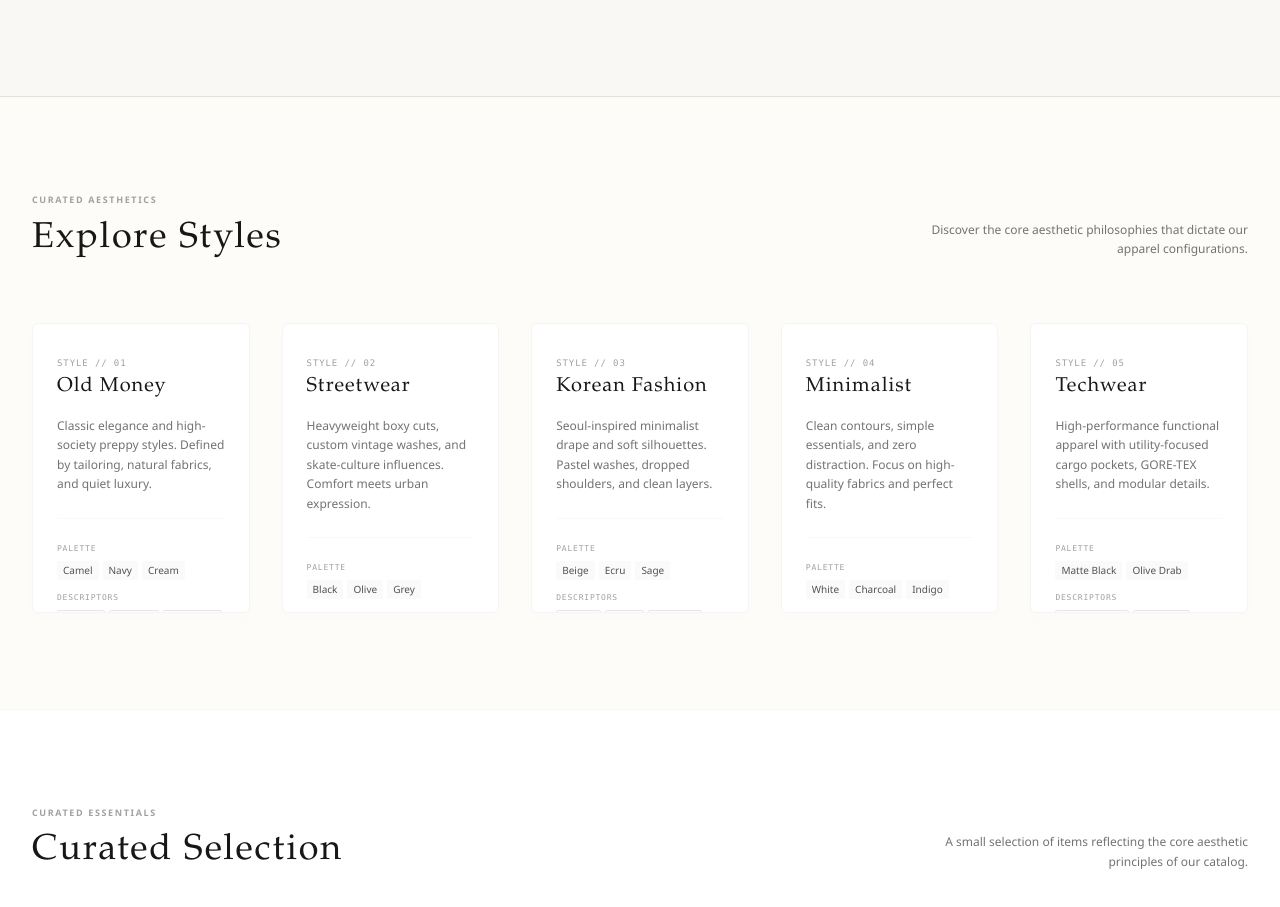
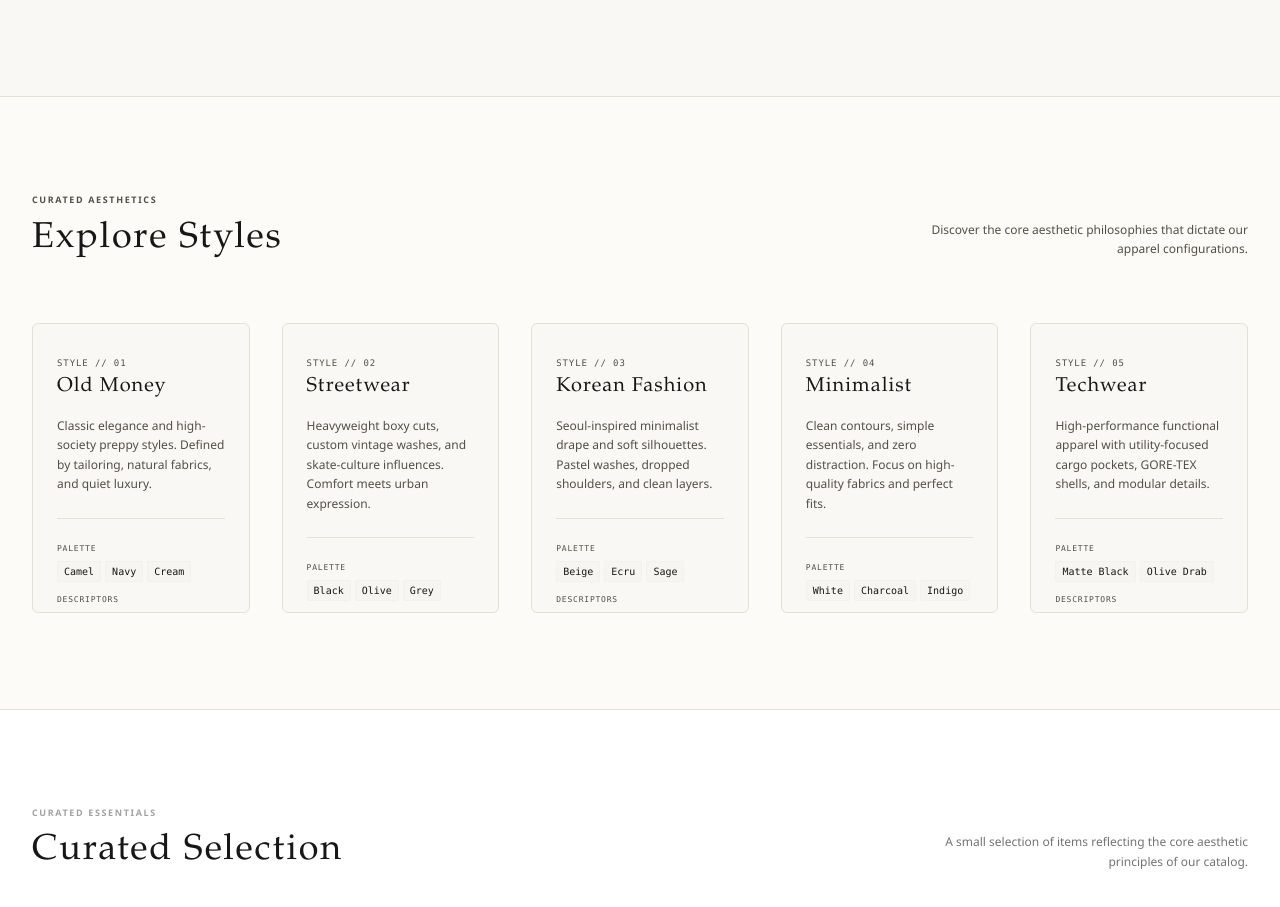
Before and after one commit to Mudassar-Khann/retail-pilot, a Next.js app in the folder frontend/: page / in a window 1280 px wide. Shown: the part 2018-2925 px from the top of the page. Built offline with nearby package versions, Linux system fonts and the light colour scheme; no server answers.

Commit message:
style/refactor: update frontend/components/home/FeaturedCategories.tsx for theme integration and UX enhancements

```diff
--- a/frontend/components/home/FeaturedCategories.tsx
+++ b/frontend/components/home/FeaturedCategories.tsx
@@ -7,52 +7,52 @@ export default function FeaturedCategories() {
       desc: "Classic elegance and high-society preppy styles. Defined by tailoring, natural fabrics, and quiet luxury.",
       colors: ["Camel", "Navy", "Cream"],
       keywords: ["Classy", "Luxury", "Tailored"],
-      bgClass: "bg-amber-50/10"
+      bgClass: "bg-amber-500/5 dark:bg-amber-950/10"
     },
     {
       name: "Streetwear",
       desc: "Heavyweight boxy cuts, custom vintage washes, and skate-culture influences. Comfort meets urban expression.",
       colors: ["Black", "Olive", "Grey"],
       keywords: ["Oversized", "Graphic", "Raw"],
-      bgClass: "bg-slate-50/40"
+      bgClass: "bg-slate-500/5 dark:bg-slate-950/20"
     },
     {
       name: "Korean Fashion",
       desc: "Seoul-inspired minimalist drape and soft silhouettes. Pastel washes, dropped shoulders, and clean layers.",
       colors: ["Beige", "Ecru", "Sage"],
       keywords: ["Drape", "Soft", "Layered"],
-      bgClass: "bg-stone-50/40"
+      bgClass: "bg-stone-500/5 dark:bg-stone-950/20"
     },
     {
       name: "Minimalist",
       desc: "Clean contours, simple essentials, and zero distraction. Focus on high-quality fabrics and perfect fits.",
       colors: ["White", "Charcoal", "Indigo"],
       keywords: ["Clean", "Basic", "Monochrome"],
-      bgClass: "bg-neutral-50/40"
+      bgClass: "bg-neutral-500/5 dark:bg-neutral-950/20"
     },
     {
       name: "Techwear",
       desc: "High-performance functional apparel with utility-focused cargo pockets, GORE-TEX shells, and modular details.",
       colors: ["Matte Black", "Olive Drab"],
       keywords: ["Waterproof", "Tactical", "Nylon"],
-      bgClass: "bg-zinc-50/40"
+      bgClass: "bg-zinc-500/5 dark:bg-zinc-950/20"
     }
   ];
 
   return (
-    <section id="categories" className="py-24 bg-neutral-50/30 border-b border-neutral-100/60">
+    <section id="categories" className="py-24 bg-[var(--background)] border-b border-[var(--border-soft)]">
       <div className="mx-auto max-w-7xl px-4 sm:px-6 lg:px-8 space-y-16">
         {/* Header */}
         <div className="flex flex-col md:flex-row md:items-end justify-between gap-6">
           <div className="space-y-3">
-            <p className="text-[9px] font-semibold tracking-[0.18em] text-neutral-400 uppercase">
+            <p className="text-[9px] font-semibold tracking-[0.18em] text-[var(--text-secondary)] uppercase">
               Curated Aesthetics
             </p>
-            <h2 className="font-serif text-3xl sm:text-4xl font-light tracking-wide text-neutral-900">
+            <h2 className="font-serif text-3xl sm:text-4xl font-light tracking-wide text-[var(--text-primary)]">
               Explore Styles
             </h2>
           </div>
-          <p className="text-xs font-light text-neutral-500 max-w-xs md:text-right leading-relaxed">
+          <p className="text-xs font-light text-[var(--text-secondary)] max-w-xs md:text-right leading-relaxed font-sans">
             Discover the core aesthetic philosophies that dictate our apparel configurations.
           </p>
         </div>
@@ -62,39 +62,39 @@ export default function FeaturedCategories() {
           {categories.map((cat, idx) => (
             <div
               key={cat.name}
-              className={`p-6 border border-neutral-100 bg-white rounded-md flex flex-col justify-between aspect-[3/4] group hover:border-neutral-800 transition-all duration-300 relative overflow-hidden shadow-[0_4px_16px_rgba(0,0,0,0.01)] hover:shadow-md`}
+              className="p-6 border border-[var(--border-soft)] bg-[var(--bg-secondary)]/40 rounded-md flex flex-col justify-between aspect-[3/4] group hover:border-[var(--accent-gold)]/30 transition-all duration-300 relative overflow-hidden shadow-none"
             >
               {/* Subtle hover background transition */}
               <div className={`absolute inset-0 ${cat.bgClass} opacity-0 group-hover:opacity-100 transition-opacity duration-500 -z-10`} />
 
               <div className="space-y-4">
-                <span className="text-[9px] text-neutral-400 font-mono tracking-widest">
+                <span className="text-[9px] text-[var(--text-secondary)] font-mono tracking-widest">
                   STYLE // 0{idx + 1}
                 </span>
-                <h3 className="font-serif text-xl font-normal tracking-wide text-neutral-950">
+                <h3 className="font-serif text-xl font-normal tracking-wide text-[var(--foreground)]">
                   {cat.name}
                 </h3>
-                <p className="text-xs font-light text-neutral-500 leading-relaxed">
+                <p className="text-xs font-light text-[var(--text-secondary)] leading-relaxed font-sans">
                   {cat.desc}
                 </p>
               </div>
 
-              <div className="space-y-3 pt-6 border-t border-neutral-100/60 mt-6">
+              <div className="space-y-3 pt-6 border-t border-[var(--border-soft)] mt-6">
                 <div>
-                  <p className="text-[8px] text-neutral-400 uppercase tracking-widest mb-1.5 font-mono">Palette</p>
+                  <p className="text-[8px] text-[var(--text-secondary)] uppercase tracking-widest mb-1.5 font-mono">Palette</p>
                   <div className="flex flex-wrap gap-1">
                     {cat.colors.map((c) => (
-                      <span key={c} className="text-[10px] text-neutral-600 bg-neutral-50 px-1.5 py-0.5 rounded-[2px] font-light">
+                      <span key={c} className="text-[10px] text-[var(--text-primary)] bg-[var(--bg-secondary)]/60 px-1.5 py-0.5 rounded-[2px] font-light font-mono border border-[var(--border-soft)]/20">
                         {c}
                       </span>
                     ))}
                   </div>
                 </div>
                 <div>
-                  <p className="text-[8px] text-neutral-400 uppercase tracking-widest mb-1.5 font-mono">Descriptors</p>
+                  <p className="text-[8px] text-[var(--text-secondary)] uppercase tracking-widest mb-1.5 font-mono">Descriptors</p>
                   <div className="flex flex-wrap gap-1">
                     {cat.keywords.map((k) => (
-                      <Badge key={k} variant="outline" className="text-[8px] px-2 py-0 border-neutral-200 rounded-[2px] font-normal text-neutral-500">
+                      <Badge key={k} variant="outline" className="text-[8px] px-2 py-0 border-[var(--border-soft)] text-[var(--text-secondary)] rounded-[2px] font-normal font-sans hover:text-[var(--text-primary)] bg-[var(--background)]/30">
                         {k}
                       </Badge>
                     ))}
```
